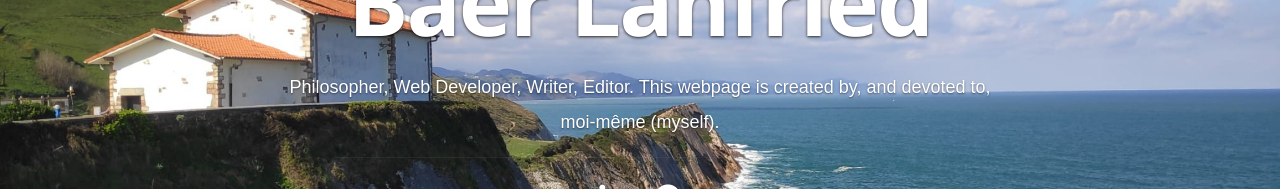
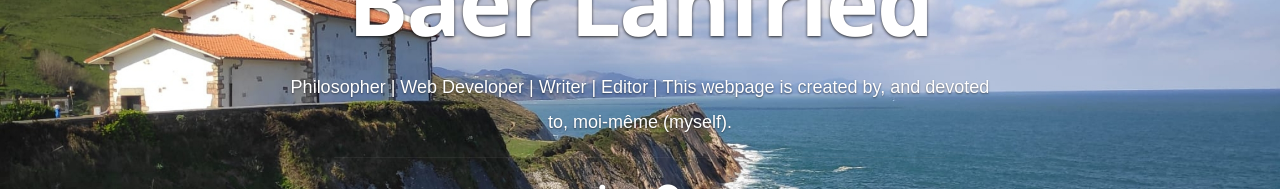
Before and after one commit to blanfried/BaerLanfriedResume, a React (Create React App) app: page / in a window 1280 px wide. Shown: the part 290-479 px from the top of the page. Built offline with nearby package versions, Linux system fonts and the light colour scheme.

Commit message:
Updated About

```diff
--- a/src/resumeData.js
+++ b/src/resumeData.js
@@ -4,7 +4,7 @@ let resumeData = {
   "number": "+1 (949) 439-8667",
   "primaryEmail": "blanfried@gmail.com",
   "secondaryEmail": "blanfried@yahoo.com",
-  "role": "Philosopher, Web Developer, Writer, Editor.",
+  "role": "Philosopher | Web Developer | Writer | Editor |",
   "linkedinId":"https://www.linkedin.com/in/baer-lanfried-488ab61aa/",
   "roleDescription": " This webpage is created by, and devoted to, moi-même (myself).",
   "socialLinks":[
```
